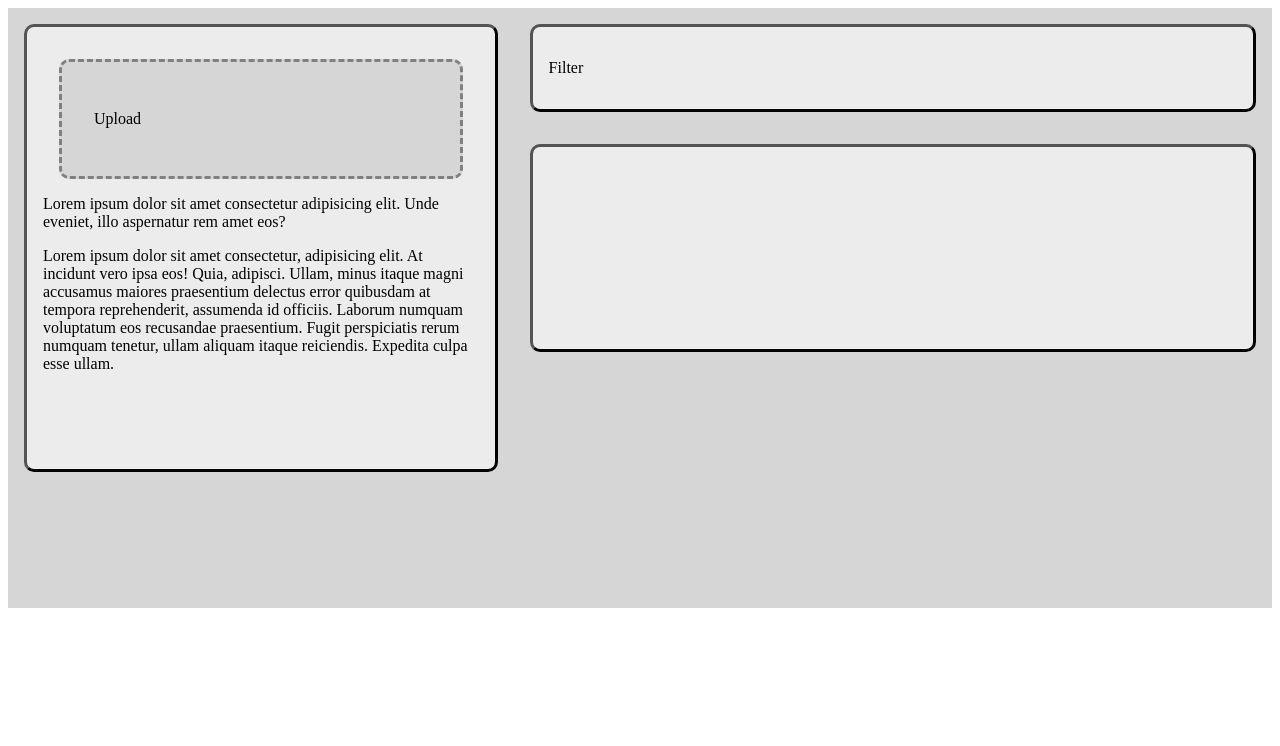
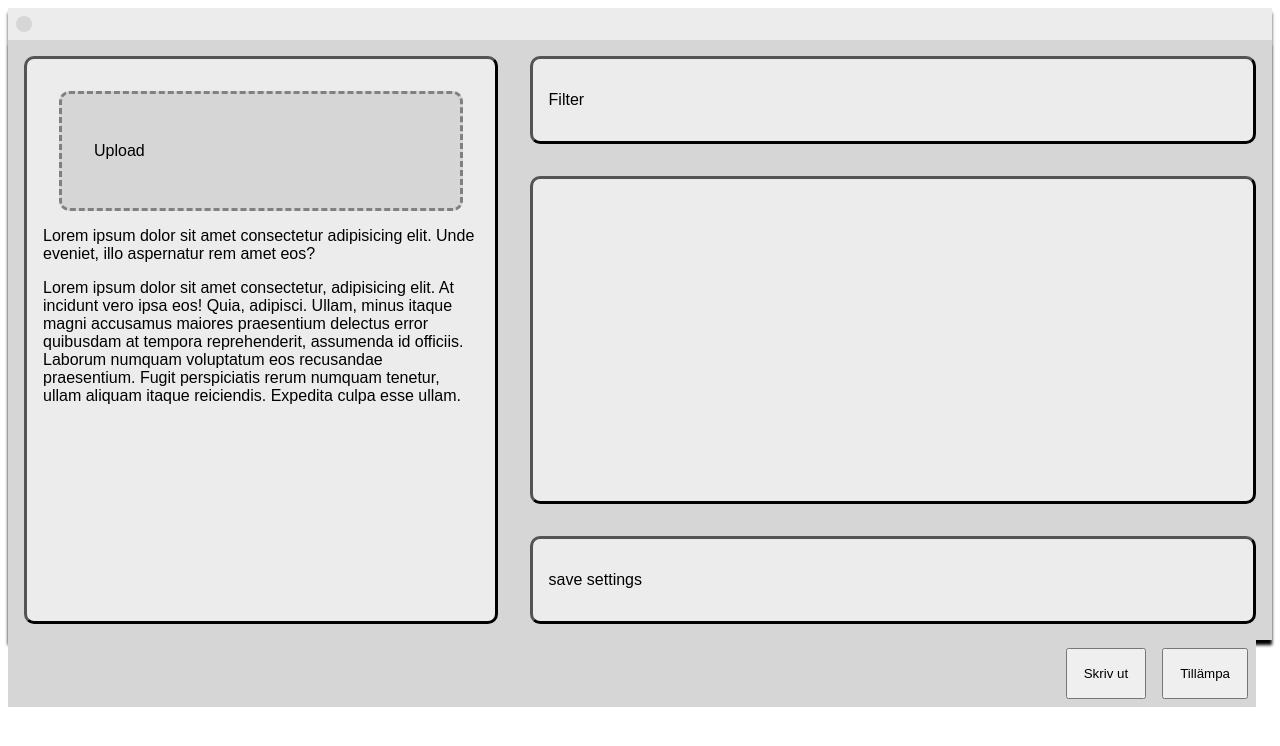
Before and after one commit to anomalin/Java-UX_grupp9, a plain HTML site: page BatchJobGUI/index.html in a window 1280 px wide. Drawn offline with Linux system fonts and the light colour scheme.

Commit message:
working with the sites visual structure

```diff
--- a/BatchJobGUI/index.html
+++ b/BatchJobGUI/index.html
@@ -7,7 +7,9 @@
     <link rel="stylesheet" href="style.css">
 </head>
 <body>
-    <div class="head">
+    <div class="head"><svg xmlns="http://www.w3.org/2000/svg" width="16" height="16" fill="#d6d6d6" class="bi bi-circle-fill" viewBox="0 0 16 16">
+        <circle cx="8" cy="8" r="8"/>
+      </svg></div>
         <div class="main-content">
             <div class="upload">
                 <div class="box">
@@ -23,9 +25,12 @@
 
             </div>
             <div class="save-settings">
-
+                <p>save settings</p>
             </div>
         </div>
-    </div>
+        <div class="buttons">
+            <button>Skriv ut</button>
+            <button>Tillämpa</button>
+        </div>
 </body>
 </html>
--- a/BatchJobGUI/style.css
+++ b/BatchJobGUI/style.css
@@ -1,14 +1,24 @@
+
+.head {
+    display: flex;
+    background-color: #ececec;
+    padding: 0.5rem;
+    box-shadow: 0px 5px 3px 0px rgba(0,0,0,0.75);
+}
+
+
 .main-content {
     display: grid;
     grid-template-columns: repeat(5, 1fr);
     grid-template-rows: repeat(5, 1fr);
     background-color: #d6d6d6;
+    box-shadow: 0px 5px 3px 0px black;
 }
 
 .upload {
     margin: 1rem;
     padding: 1rem;
-    grid-row: 1/5;
+    grid-row: 1/6;
     grid-column: 1/3;
     background-color: #ececec;
     border-style: outset;
@@ -37,7 +47,7 @@
 }
 
 .crop {
-    grid-row: 2/4;
+    grid-row: 2/5;
     grid-column: 3/6;
     margin: 1rem;
     padding: 1rem;
@@ -46,3 +56,33 @@
     border-color: black;
     border-radius: 10px;
 }
+
+.save-settings {
+    grid-row: 5/6;
+    grid-column: 3/6;
+    margin: 1rem;
+    padding: 1rem;
+    background-color: #ececec;
+    border-style: outset;
+    border-color: black;
+    border-radius: 10px;
+}
+
+.buttons {
+    display: flex;
+    justify-content: flex-end;
+    gap: 1rem;
+    margin-right: 1rem;
+    background-color: #d6d6d6;
+    padding: 0.5rem;
+}
+
+button {
+    padding: 1rem;
+}
+
+
+
+p {
+    font-family: Arial, Helvetica, sans-serif;
+}
```
